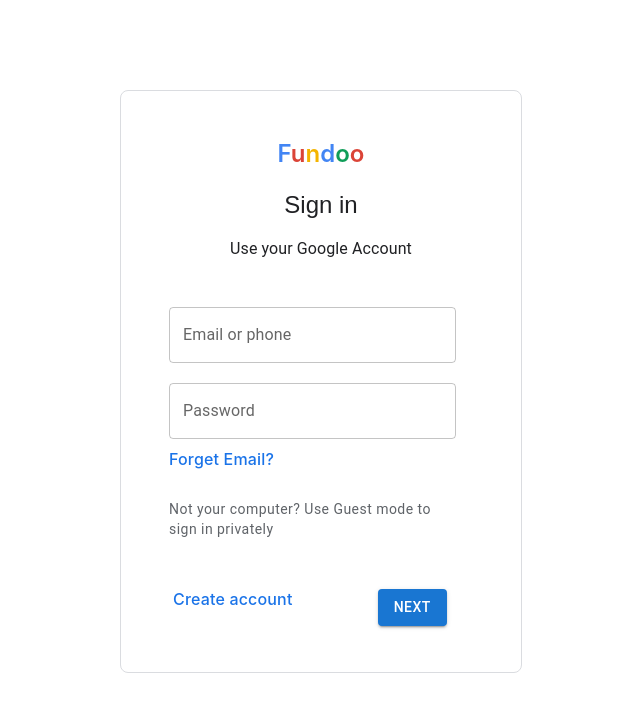
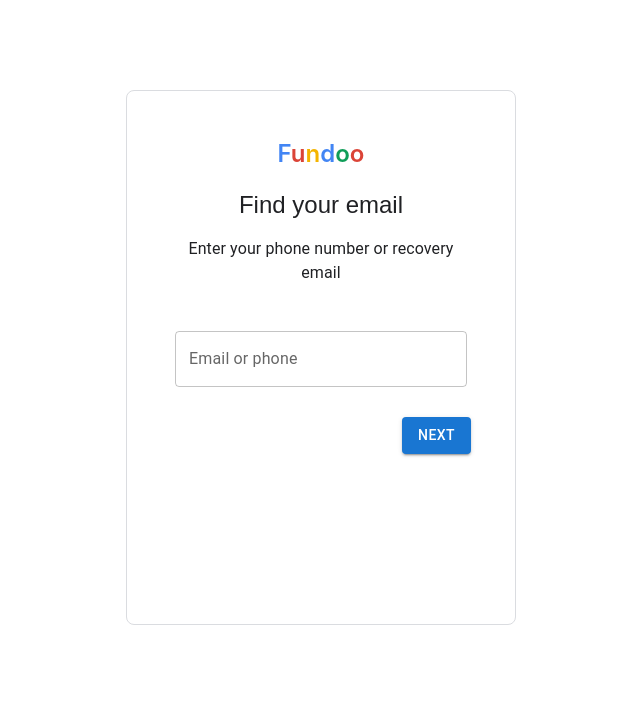
Before and after one commit to shivakar8650/FundooReact, a React (Create React App) app: page / in a window 1280 px wide. Shown: the top 712 px of the page, without its empty margins (319-959 px from the left). Built offline with nearby package versions, Linux system fonts and the light colour scheme.

Commit message:
[shivakar]added:create Forget page

```diff
--- a/src/App.js
+++ b/src/App.js
@@ -2,6 +2,7 @@
 import './App.css';
 //import Signup from './pages/signup/Signup';
 import Signin from './pages/singnin/Signin';
+import Forget from './pages/forget/Forget';
 
 
 function App() {
@@ -22,7 +23,8 @@
         </a>
       </header> */}
        {/* <Signup /> */}
-       <Signin />
+       {/* <Signin /> */}
+       <Forget />
     </div>
   );
 }
--- /dev/null
+++ b/src/pages/forget/Forget.jsx
@@ -0,0 +1,38 @@
+import React, { Component } from 'react'
+import './foeget.css';
+import TextField from '@mui/material/TextField';
+import Button from '@mui/material/Button';
+export class Forget extends Component {
+  render() {
+    return (
+        <div className="main-container">
+        <div className ="l-main-container">
+               <div className="logo">
+                    <p>
+                        <span style={{ color: "#4285F4" }}>F</span>
+                        <span style={{ color: "#DB4437" }}>u</span>
+                        <span style={{ color: "#F4B400" }}>n</span>
+                        <span style={{ color: "#4285F4" }}>d</span>
+                        <span style={{ color: "#0F9D58" }}>o</span>
+                        <span style={{ color: "#DB4437" }}>o</span>
+                    </p>
+                </div>
+            <div > <h1 className="heading">Find your email </h1></div>
+            <div > <h3  className="title">Enter your phone number or recovery email</h3></div>
+            <div  className="row-Container" >
+                <TextField id="outlined-basic"  fullWidth label="Email or phone"  />
+            </div>
+
+            <div  className="bottum">
+                <div  className="">
+                    <Button variant="contained">Next</Button>
+                </div>
+            </div>
+        </div>
+    </div>
+
+    )
+  }
+}
+
+export default Forget
--- /dev/null
+++ b/src/pages/forget/foeget.css
@@ -0,0 +1,61 @@
+.main-container{
+    display: flex;
+    height: 80%;
+    width: 24%;
+    border-radius: 8px;
+    margin: 90px auto;
+    align-items: center;
+    justify-content: center;
+    border: 1px solid #dadce0;
+    padding: 48px 40px 36px;
+
+}
+.l-main-container{
+    width: 95%;
+    height: 98%;
+    align-items: center;
+    justify-content: center;
+    display: block;
+    flex-direction: column;
+}
+
+.heading{
+    color: #202124;
+    font-family: 'Google Sans','Noto Sans Myanmar UI',arial,sans-serif;
+    font-size: 24px;
+    font-weight: 400;
+    line-height: 1.3333;
+    padding-top: 18px;
+    margin-top: 0px;
+
+}
+.title{
+    color: #202124;
+    font-family: roboto,'Noto Sans Myanmar UI',arial,sans-serif;
+    color: #202124;
+    font-size: 16px;
+    font-weight: 400;
+    letter-spacing: 0.1px;
+    line-height: 1.5;
+}
+.logo {
+    justify-content: start;
+    height: 32px;
+    align-items: center;
+}
+.logo p{
+    font-size: x-large;
+    font-weight: 600;
+    margin: 0px;
+}
+.row-Container{
+    padding: 30px 0px 10px 0px;
+}
+.bottum{
+    display: flex;
+    justify-content: end;
+    padding-top: 20px;
+    width: 100%;
+    padding-bottom: 134px;
+
+}
```
